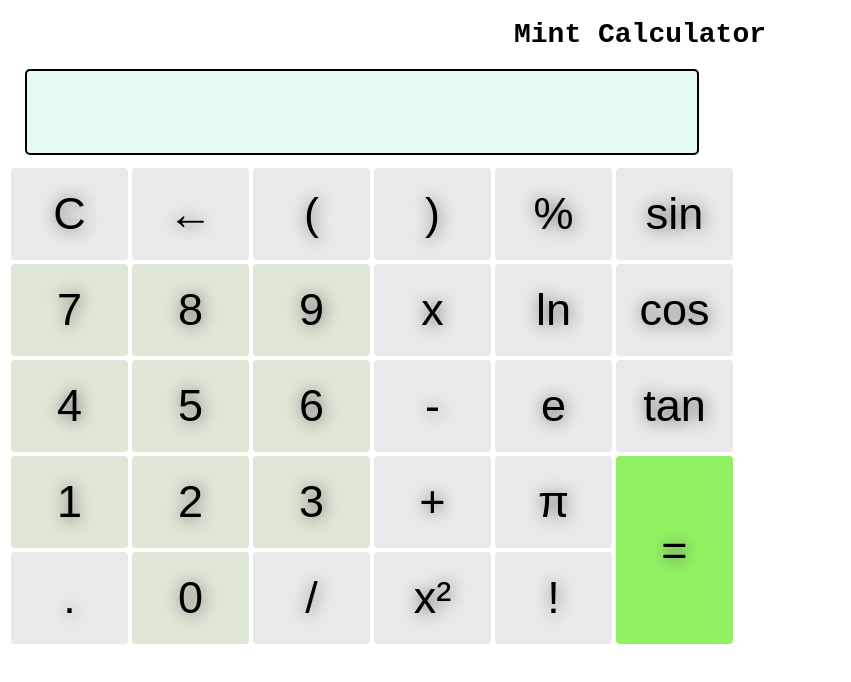
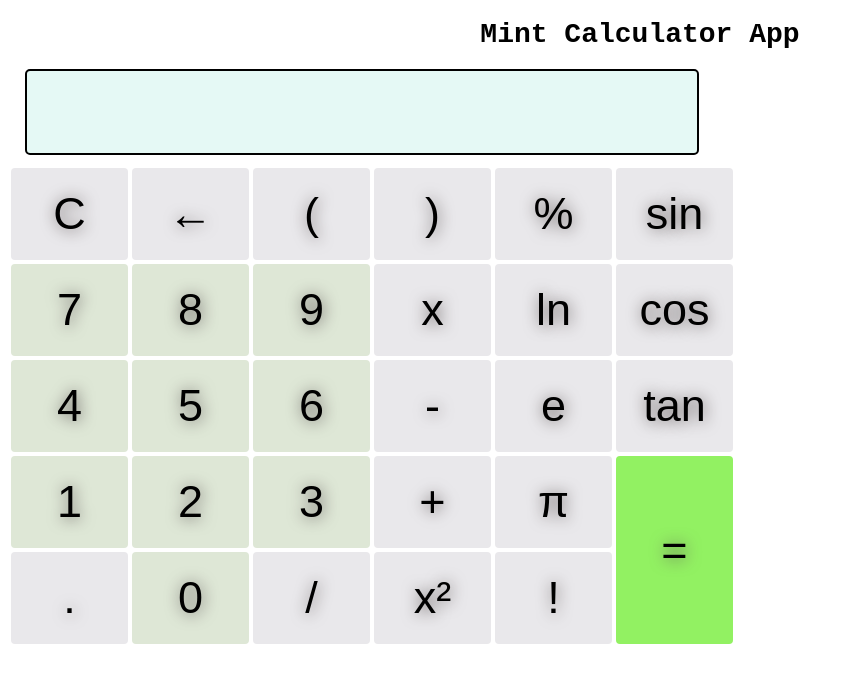
Before and after one commit to ArvindSaini978/Mint-Calculator, a plain HTML site: page index.html in a window 1280 px wide. Shown: the whole page, without its empty margins (0-851 px from the left). Drawn offline with Linux system fonts and the light colour scheme.

Commit message:
check if title changed

```diff
--- a/index.html
+++ b/index.html
@@ -6,12 +6,12 @@
     <meta name="viewport" content="width=device-width, initial-scale=1.0">
     <meta http-equiv="X-UA-Compatible" content="ie=edge">
     <link rel="stylesheet" href="style.css">
-    <title>Mint Calculator</title>
+    <title>Mint Calculator App</title>
 </head>
 
 <body>
     <div class="container">
-        <h1>Mint Calculator</h1>
+        <h1>Mint Calculator App</h1>
         <div class="calculator">
             <input type="text" name="screen" id="screen" >
             <table>
```
